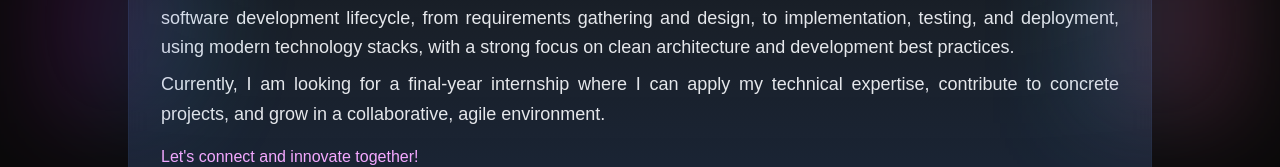
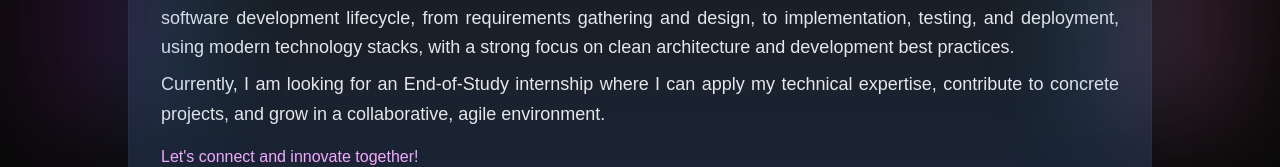
Before and after one commit to AbdelwahidELFAHMY/elfahmy, a Next.js app: page / in a window 1280 px wide. Shown: the part 785-952 px from the top of the page. Built offline with nearby package versions, Linux system fonts and the light colour scheme.

Commit message:
aboutsection edited

```diff
--- a/src/components/AboutSection.tsx
+++ b/src/components/AboutSection.tsx
@@ -39,7 +39,7 @@ const AboutSection = ( { id }: { id: string }) => (
           requirements gathering and design, to implementation, testing, and deployment, using modern technology stacks,
           with a strong focus on clean architecture and development best practices.
           <span className="block mt-2">
-            Currently, I am looking for a final-year internship where I can apply my technical expertise, contribute to
+            Currently, I am looking for an End-of-Study internship where I can apply my technical expertise, contribute to
             concrete projects, and grow in a collaborative, agile environment.
           </span>
         </p>
```
